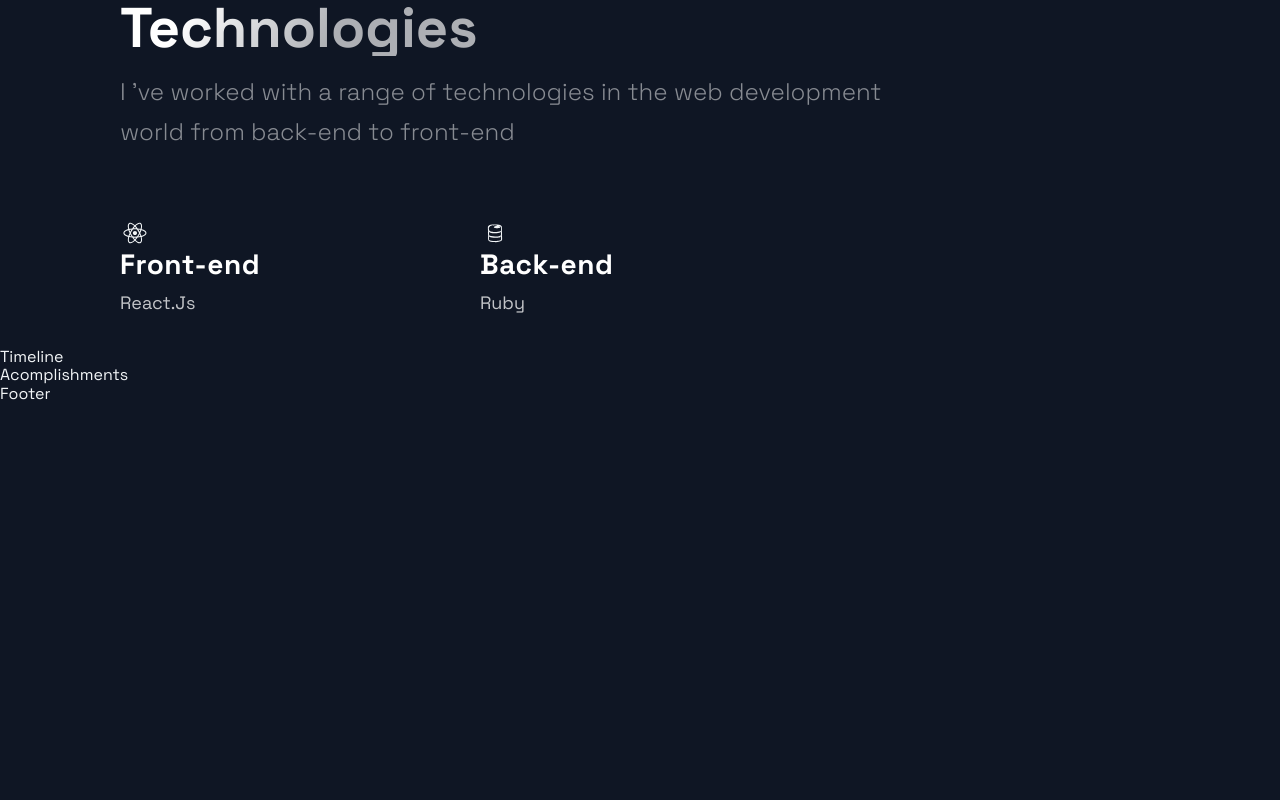
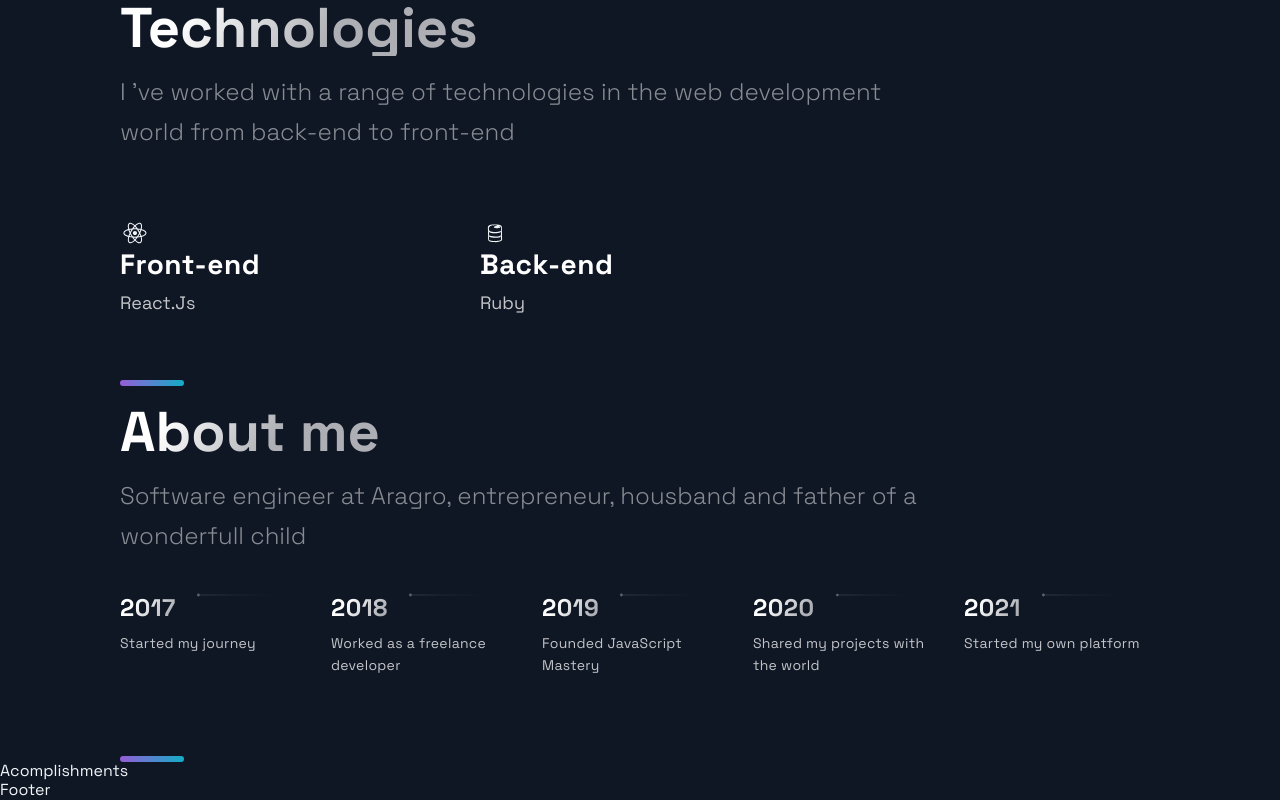
Before and after one commit to mabsboza/portafolio_webside, a Next.js app: page / in a window 1280 px wide. Shown: the part 2281-3081 px from the top of the page. Before the commit the page ends 2685 px from the top, so only its background shows below. Built offline with nearby package versions, Linux system fonts and the light colour scheme.

Commit message:
Add Timeline components

```diff
--- a/src/components/TimeLine/TimeLine.js
+++ b/src/components/TimeLine/TimeLine.js
@@ -1,51 +1,120 @@
 import React, { useState, useRef, useEffect } from 'react';
 
-import { CarouselButton, CarouselButtonDot, CarouselButtons, CarouselContainer, CarouselItem, CarouselItemImg, CarouselItemText, CarouselItemTitle, CarouselMobileScrollNode } from './TimeLineStyles';
+import { CarouselButton, CarouselButtonDot, CarouselButtons, CarouselContainer, CarouselItem, CarouselItemImg,
+        CarouselItemText, CarouselItemTitle, CarouselMobileScrollNode } from './TimeLineStyles';
 import { Section, SectionDivider, SectionText, SectionTitle } from '../../styles/GlobalComponents';
 import { TimeLineData } from '../../constants/constants';
 
 const TOTAL_CAROUSEL_COUNT = TimeLineData.length;
 
 const Timeline = () => {
-  // const [activeItem, setActiveItem] = useState(0);
-  // const carouselRef = useRef();
+  const [activeItem, setActiveItem] = useState(0);
+  const carouselRef = useRef();
 
-  // const scroll = (node, left) => {
-  //   return node.scrollTo({ left, behavior: 'smooth' });
-  // }
+  const scroll = (node, left) => {
+    return node.scrollTo({ left, behavior: 'smooth' });
+  }
 
-  // const handleClick = (e, i) => {
-  //   e.preventDefault();
+  const handleClick = (e, i) => {
+    e.preventDefault();
 
-  //   if (carouselRef.current) {
-  //     const scrollLeft = Math.floor(carouselRef.current.scrollWidth * 0.7 * (i / TimeLineData.length));
+    if (carouselRef.current) {
+      const scrollLeft = Math.floor(carouselRef.current.scrollWidth * 0.7 * (i / TimeLineData.length));
 
-  //     scroll(carouselRef.current, scrollLeft);
-  //   }
-  // }
+      scroll(carouselRef.current, scrollLeft);
+    }
+  }
 
-  // const handleScroll = () => {
-  //   if (carouselRef.current) {
-  //     const index = Math.round((carouselRef.current.scrollLeft / (carouselRef.current.scrollWidth * 0.7)) * TimeLineData.length);
+  const handleScroll = () => {
+    if (carouselRef.current) {
+      const index = Math.round((carouselRef.current.scrollLeft / (carouselRef.current.scrollWidth * 0.7)) * TimeLineData.length);
 
-  //     setActiveItem(index);
-  //   }
-  // }
+      setActiveItem(index);
+    }
+  }
 
-  // // snap back to beginning of scroll when window is resized
-  // // avoids a bug where content is covered up if coming from smaller screen
-  // useEffect(() => {
-  //   const handleResize = () => {
-  //     scroll(carouselRef.current, 0);
-  //   }
+  // snap back to beginning of scroll when window is resized
+  // avoids a bug where content is covered up if coming from smaller screen
+  useEffect(() => {
+    const handleResize = () => {
+      scroll(carouselRef.current, 0);
+    }
 
-  //   window.addEventListener('resize', handleResize);
-  // }, []);
+    window.addEventListener('resize', handleResize);
+  }, []);
 
   return (
-    <div>
-      Timeline
-    </div>
+    <Section id="about">
+      <SectionDivider />
+      <br />
+      <SectionTitle>About me</SectionTitle>
+      <SectionText>
+        Software engineer at Aragro, entrepreneur, housband and father of a wonderfull child
+      </SectionText>
+      <CarouselContainer ref={carouselRef} onScroll={handleScroll}>
+        <>
+        {TimeLineData.map((item, index) => (
+          <CarouselMobileScrollNode key={index} final={index === TOTAL_CAROUSEL_COUNT - 1}>
+            <CarouselItem
+              index={index}
+              id={`carousel_item-${index}`}
+              active={activeItem}
+              onclick={(e) => handleClick(e, index)}
+            >
+              <CarouselItemTitle>
+                {`${item.year}`}
+                <CarouselItemImg
+                  width="208"
+                  height="6"
+                  viewBox="0 0 208 6"
+                  fill="none"
+                  xmlns="http://www.w3.org/2000/svg">
+                  <path
+                    fill-rule="evenodd"
+                    clip-rule="evenodd"
+                    d="M2.5 5.5C3.88071 5.5 5 4.38071 5 3V3.5L208 3.50002V2.50002L5 2.5V3C5 1.61929 3.88071 0.5 2.5 0.5C1.11929 0.5 0 1.61929 0 3C0 4.38071 1.11929 5.5 2.5 5.5Z"
+                    fill="url(#paint0_linear)"
+                    fill-opacity="0.33"
+                  />
+                  <defs>
+                    <linearGradient
+                      id="paint0_linear"
+                      x1="-4.30412e-10"
+                      y1="0.5"
+                      x2="208"
+                      y2="0.500295"
+                      gradientUnits="userSpaceOnUse">
+                      <stop stop-color="white" />
+                      <stop
+                        offset="0.79478"
+                        stop-color="white"
+                        stop-opacity="0"
+                      />
+                    </linearGradient>
+                  </defs>
+                </CarouselItemImg>
+              </CarouselItemTitle>
+              <CarouselItemText>{item.text}</CarouselItemText>
+            </CarouselItem>
+          </CarouselMobileScrollNode>
+        ))}
+        </>
+      </CarouselContainer>
+      <CarouselButtons>
+        {TimeLineData.map((item, index) => (
+          <CarouselButton
+            key={index}
+            index={index}
+            active={activeItem}
+            onclick={(e) => handleClick(e, index)}
+            type="button"
+          >
+          <CarouselButtonDot active={activeItem}/>
+          </CarouselButton>
+        ))}
+      </CarouselButtons>
+      <SectionDivider />
+    </Section>
   );
 };
 
```
